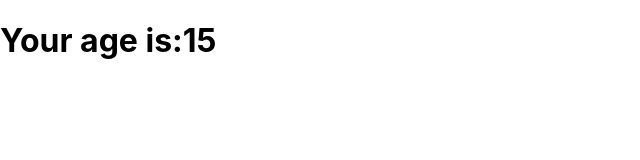
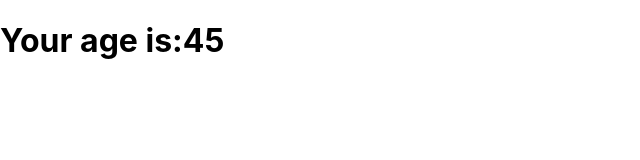
Before and after one commit to Gabriel1470/React-esercizi, a React (Create React App) app: page / in a window 1280 px wide. Shown: the top 160 px of the page, without its empty margins (0-640 px from the left). Built offline with nearby package versions, Linux system fonts and the light colour scheme.

Commit message:
conditional rendering 03

```diff
--- a/src/App.js
+++ b/src/App.js
@@ -4,7 +4,7 @@
 function App() {
   return (
     <div>
-      <Welcome age={15}/>
+      <Welcome age={45}/>
     </div>
   );
 }
--- a/src/components/Welcome.jsx
+++ b/src/components/Welcome.jsx
@@ -6,9 +6,11 @@
     return(
       <>
       {/* esercizio 01 */}
-       {(this.props.age >= 18) && <Age age= {this.props.age}/>}
+      {/*  {(this.props.age >= 18) && <Age age= {this.props.age}/>} */}
        {/* esercizio 02 */}
-    {!!(this.props.age) && <Age age= {this.props.age}/>}
+    {/* {!!(this.props.age) && <Age age= {this.props.age}/>} */}
+    {/* esercizio 03 */}
+    {(this.props.age > 18 ) && (this.props.age < 65 ) && <Age age={this.props.age}/>}
 
       </>
     )
```
